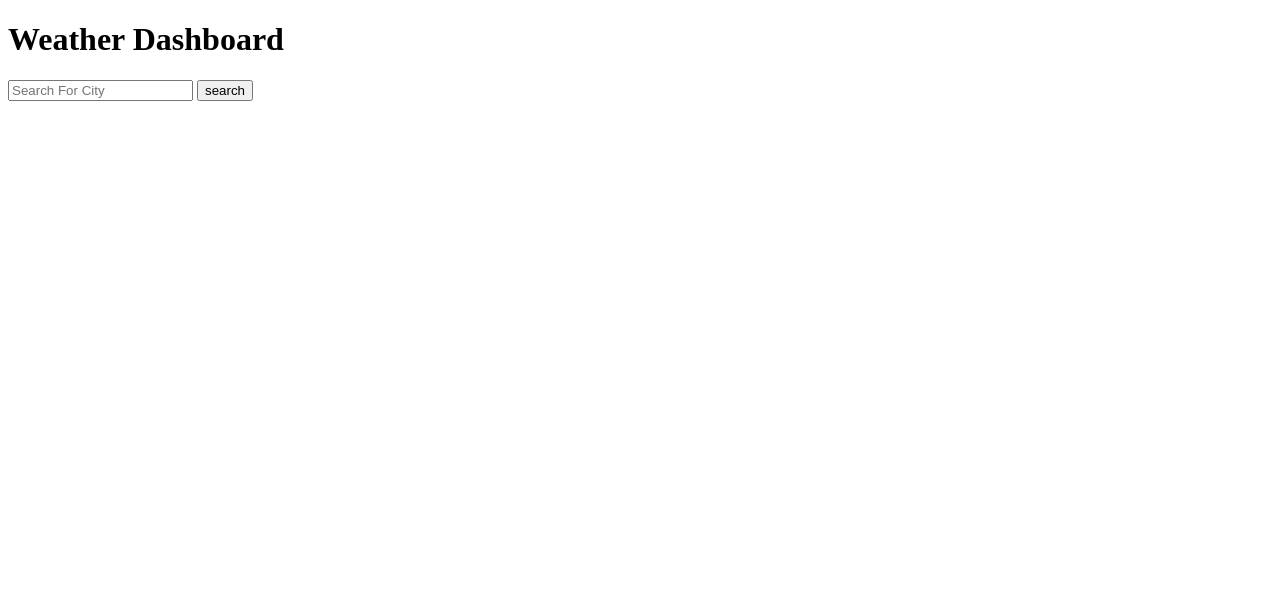
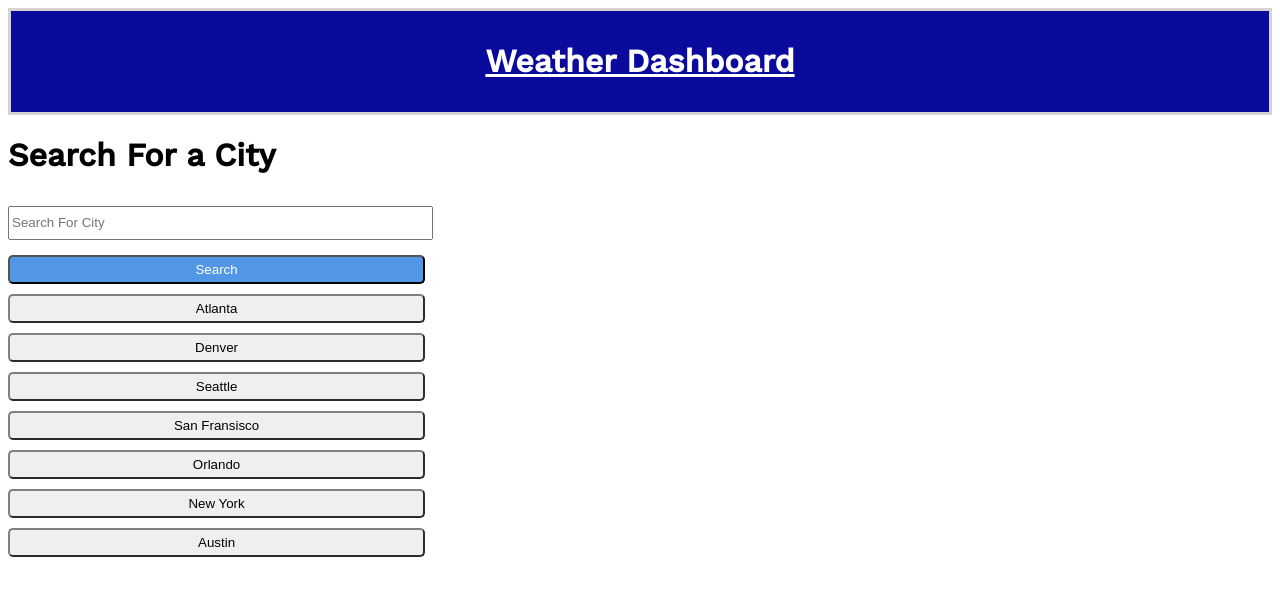
Before and after one commit to Bryce-Lingle/F-ing-Fantastic-Forcasting, a plain HTML site: page index.html in a window 1280 px wide. Drawn offline with nearby package versions, Linux system fonts and the light colour scheme.

Commit message:
Starting out the CSS

```diff
--- a/assets/style.css
+++ b/assets/style.css
@@ -0,0 +1,62 @@
+body{
+    font-family:'Work Sans', sans-serif;
+    background-image: url();
+}
+
+#title-container{
+    background-color: rgb(10, 10, 156);
+    justify-content: center;
+    text-align: center;
+    padding:10px;
+    border: rgb(215, 211, 211);
+    border-style: solid;
+    box-shadow: 0 0 10 5px;
+    color: white;
+    text-decoration: underline;
+}
+
+#search-container{
+    flex-direction: column;
+    width: 33%;
+    justify-content: center;
+}
+
+#search-button{
+    width: 100%;
+    background-color: rgb(82, 151, 230);
+    border-radius: 5px;
+    padding-top: 5px;
+    padding-bottom: 5px;
+    margin-top: 5px;
+    margin-bottom:5px;
+    color: white;
+}
+
+#input-box{
+    height:20px;
+    width: 100%;
+    padding-top: 5px;
+    padding-bottom:5px;
+    margin-top: 10px;
+    margin-bottom: 10px;
+}
+
+#loaded-cities{
+    width: 100%;
+    padding-top: 5px;
+    padding-bottom: 5px;
+    margin-top: 5px;
+    margin-bottom: 5px;
+    border-radius: 5px;
+    border-color: gray;
+    transition-duration: .3s;
+
+}
+
+#search-button{
+
+}
+
+#loaded-cities:hover {
+    background-color: rgb(245, 217, 57);
+}
--- a/index.html
+++ b/index.html
@@ -5,13 +5,31 @@
     <meta http-equiv="X-UA-Compatible" content="IE=edge">
     <meta name="viewport" content="width=device-width, initial-scale=1.0">
     <title>Fucking Fantastic Forcasting</title>
+    <link rel="preconnect" href="https://fonts.googleapis.com">
+    <link rel="preconnect" href="https://fonts.gstatic.com" crossorigin>
+    <link href="https://fonts.googleapis.com/css2?family=Montserrat:wght@300&family=Work+Sans:wght@500&display=swap" rel="stylesheet">
+    <link rel="stylesheet" href="./assets/style.css">
 </head>
 <body>
-    <h1>Weather Dashboard</h1>
-    <div>
-        <input placeholder="Search For City">
-        <button>search</button>
+    <div id="title-container">
+        <h1>Weather Dashboard</h1>
+    </div>
+    <div id = "search-container">
+        <h1>Search For a City</h1>
+        <input id = "input-box" placeholder="Search For City">
+
+        <button id = "search-button">Search</button>
+        <div id="loaded-container">
+            <button id = "loaded-cities">Atlanta</button>
+            <button id = "loaded-cities">Denver</button>
+            <button id = "loaded-cities">Seattle</button>
+            <button id = "loaded-cities">San Fransisco</button>
+            <button id = "loaded-cities">Orlando</button>
+            <button id = "loaded-cities">New York</button>
+            <button id = "loaded-cities">Austin</button>
+        </div>
     </div>
 
+<script src="./assets/script.js"></script>
 </body>
 </html>
```
